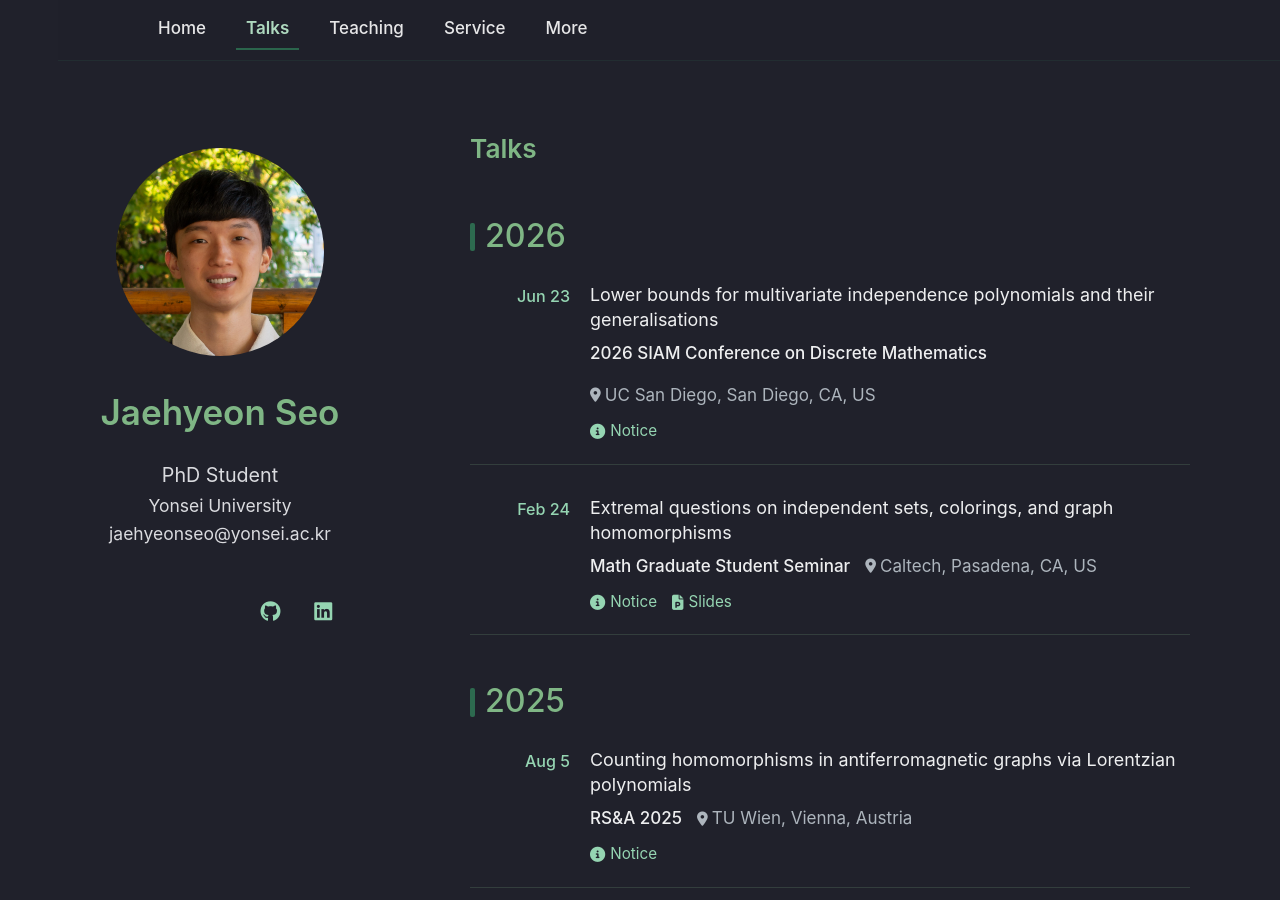
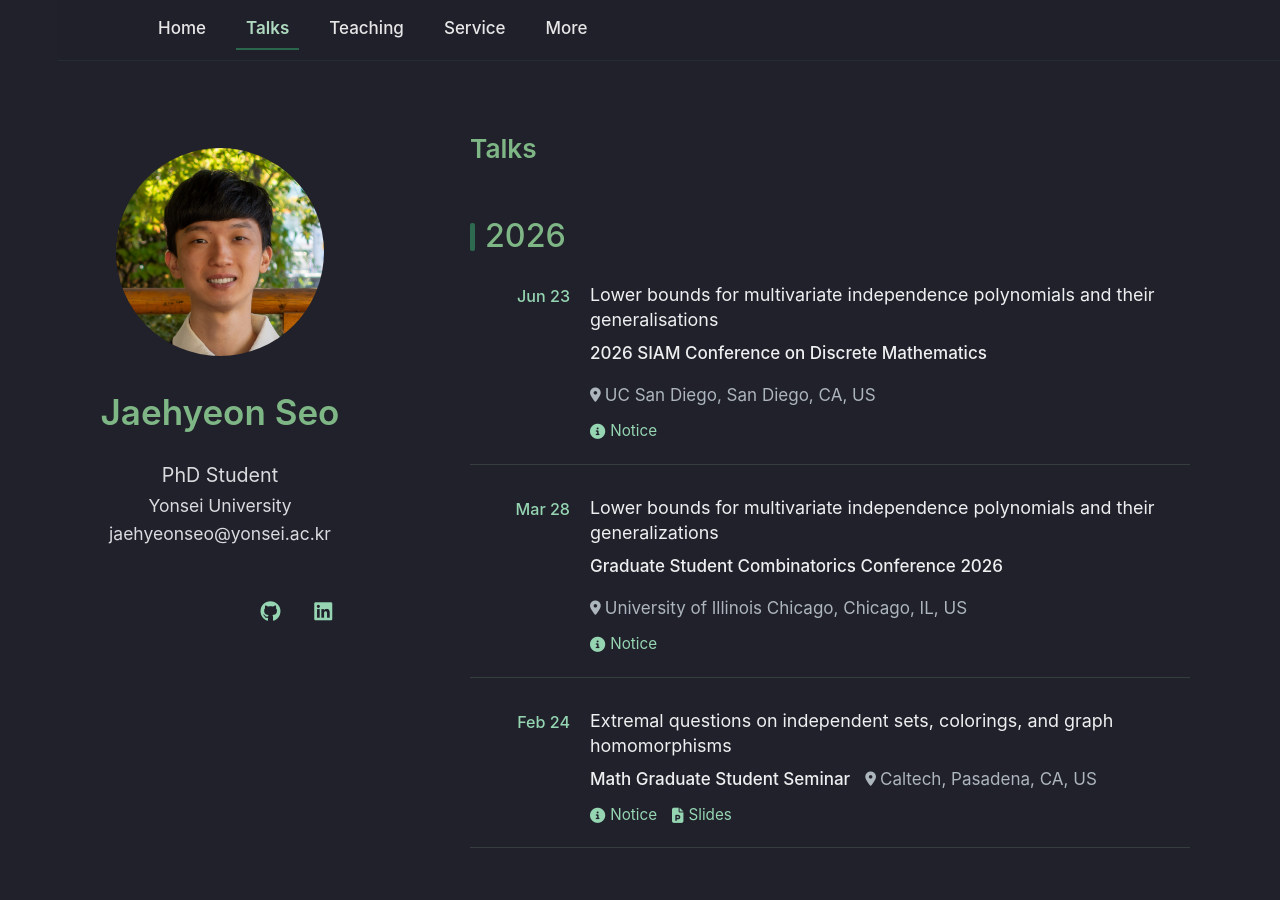
Before and after one commit to thegreatseo/thegreatseo.github.io, a Jekyll site: the page built from talks.md, in a window 1280 px wide and 900 px high. Built offline with Jekyll 4.4.1, drawn with Linux system fonts in a browser that asks for light colours; a style sheet for code colours, icons or effects is not loaded.

Commit message:
Add GSCC 2026 talk info

```diff
--- a/_data/talks.yml
+++ b/_data/talks.yml
@@ -10,6 +10,17 @@ main:
   date: June 23
   year: 2026
   notice: https://meetings.siam.org/sess/dsp_talk.cfm?p=156824
+  slide:
+  video:
+
+- title: Lower bounds for multivariate independence polynomials and their generalizations
+  event: Graduate Student Combinatorics Conference 2026
+  venue: University of Illinois Chicago
+  city: Chicago, IL
+  country: US
+  date: March 28
+  year: 2026
+  notice: https://sites.google.com/view/gscc2026/schedule
   slide:
   video:
 
```
